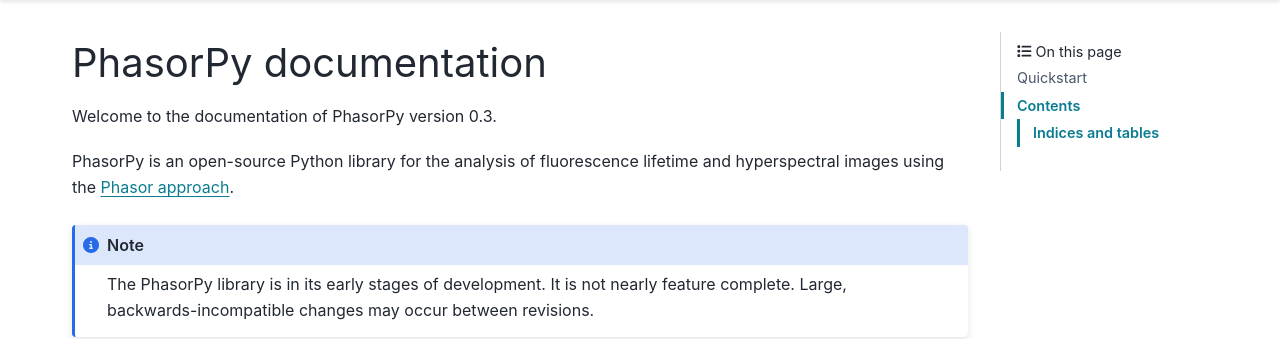
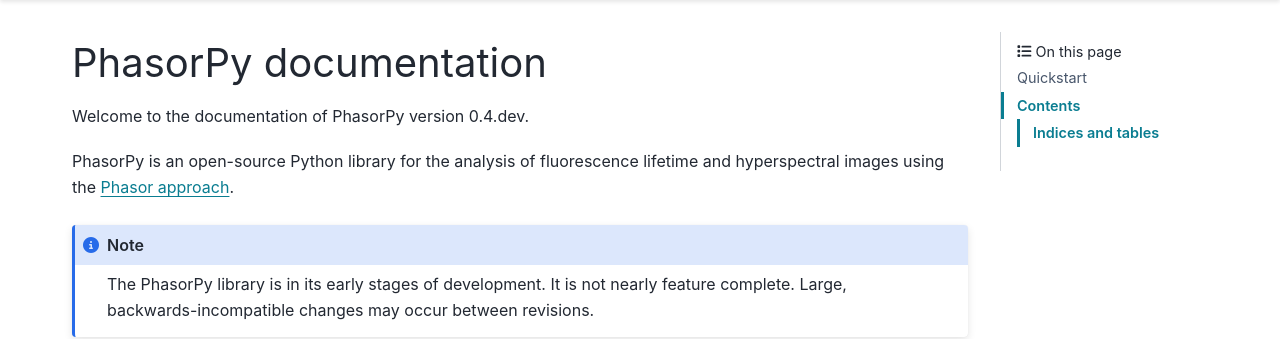
Before and after one commit to phasorpy/phasorpy, a Sphinx documentation site: the page built from docs/index.rst, in a window 1280 px wide and 900 px high. Shown: the part 128-467 px from the top of the window. Built offline with Sphinx 7.4.7 and the PyData theme 0.15.4, drawn with Linux system fonts in a browser that asks for light colours; pages that are not in the unit, such as notebooks, are missing from menus.

Commit message:
Bump version (#163)

```diff
--- a/docs/release.rst
+++ b/docs/release.rst
@@ -17,7 +17,7 @@
 It fixes the averaging of phasor coordinates in the `phasor_center` and
 `phasor_calibrate` functions, replaces the `phasor_filter` function
 with `phasor_filter_median`, adds support for multiple harmonics to
-`phasor_threshold`, and adds the `real_imspector_tiff` function to read
+`phasor_threshold`, and adds the `read_imspector_tiff` function to read
 ImSpector FLIM TIFF files. This release supports Python 3.10 to 3.13.
 
 What's Changed
--- a/src/phasorpy/version.py
+++ b/src/phasorpy/version.py
@@ -2,7 +2,7 @@
 
 from __future__ import annotations
 
-__version__ = '0.3'
+__version__ = '0.4.dev'
 
 
 def versions(
```
